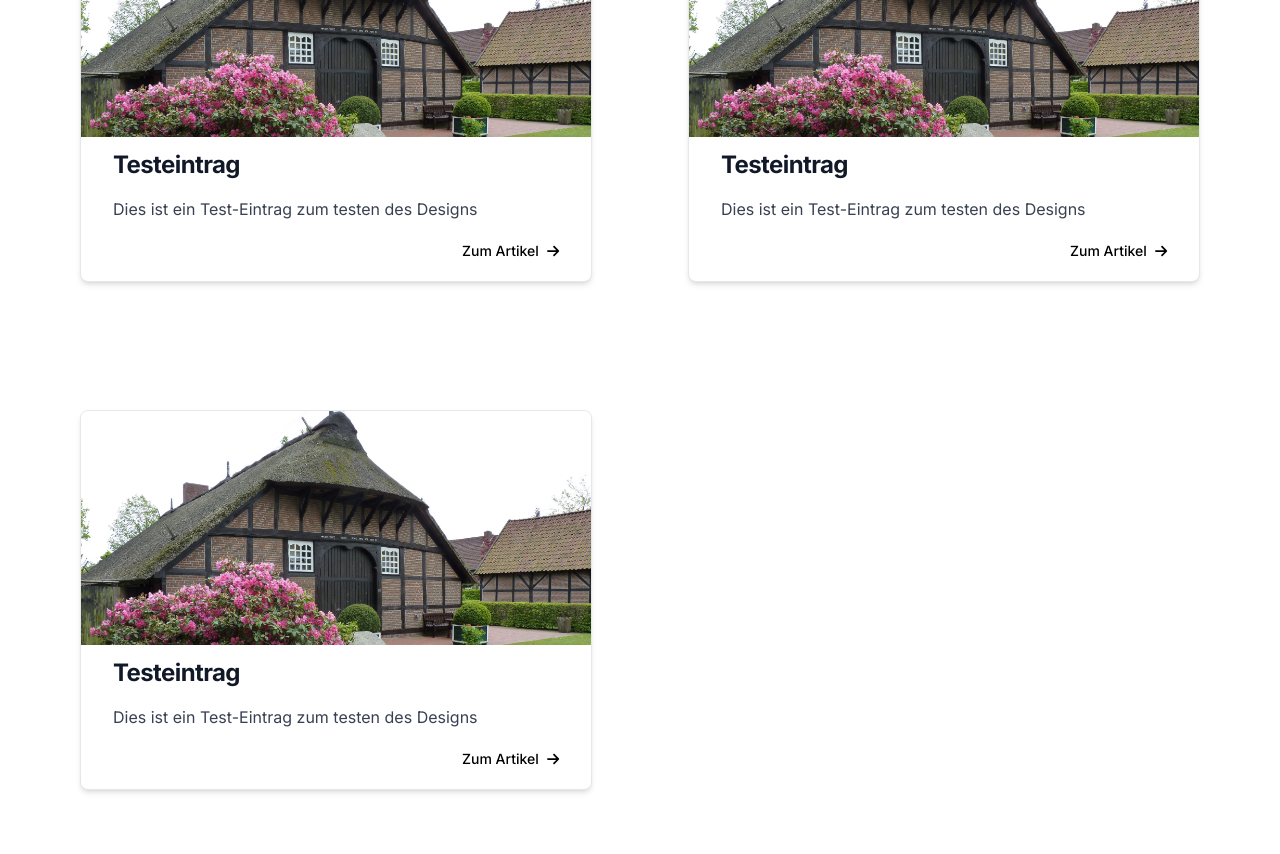
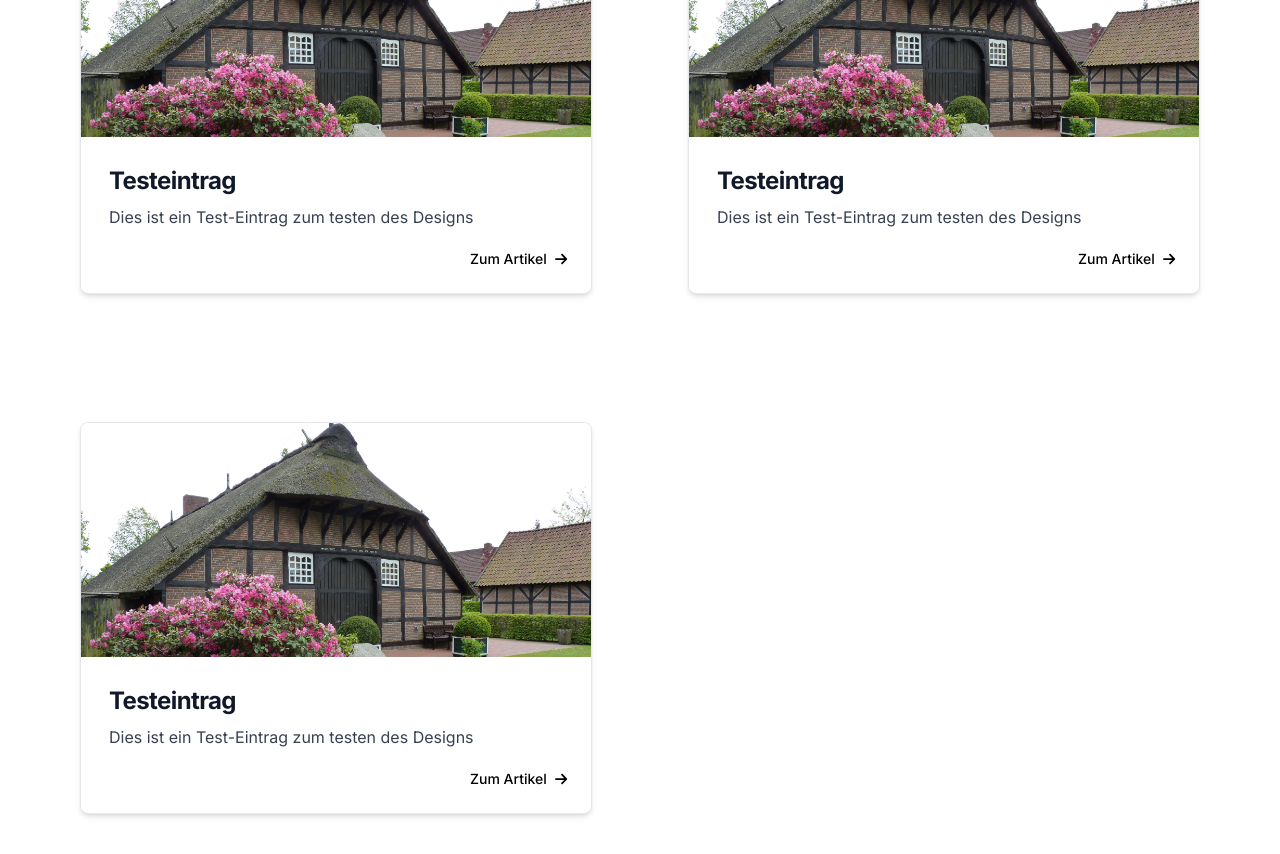
Before and after one commit to Pudl0/westerloy, a Next.js app: page / in a window 1280 px wide. Shown: the part 1040-1894 px from the top of the page. Before the commit the page ends 1870 px from the top, so only its background shows below. Built offline with nearby package versions, Linux system fonts and the light colour scheme.

Commit message:
unified margin and padding

```diff
--- a/src/app/eventdashboard/page.tsx
+++ b/src/app/eventdashboard/page.tsx
@@ -2,7 +2,7 @@ import EventDashboardItem from '@/components/cards/event-dashboard-item';
 
 export default function EventDashboard() {
   return (
-    <main className="flex min-h-screen flex-col items-center justify-between gap-y-24">
+    <main className="flex min-h-screen flex-col items-center justify-between gap-y-24 my-12">
       <EventDashboardItem></EventDashboardItem>
       <EventDashboardItem></EventDashboardItem>
     </main>
--- a/src/components/cards/event-dashboard-item.tsx
+++ b/src/components/cards/event-dashboard-item.tsx
@@ -4,10 +4,10 @@ import Image from 'next/image';
 
 export default function EventDashboardItem() {
   return (
-    <div className="flex flex-col bg-white rounded drop-shadow-lg w-3/4 xl:w-2/3">
-      <Image className="rounded-t-lg h-3/4 item-header" src="/Muehlenhof.jpg" width={1920} height={1080} alt="" />
+    <div className="flex flex-col bg-white rounded-xl overflow-hidden drop-shadow-lg w-3/4 xl:w-2/3">
+      <Image className="h-3/4 item-header" src="/Muehlenhof.jpg" width={1920} height={1080} alt="" />
       <div className="flex flex-col w-full md:flex-row">
-        <div className="flex justify-around p-4 font-bold leading-none text-gray-800 uppercase bg-gray-400 rounded-b md:flex-col md:items-center md:justify-center md:w-1/4">
+        <div className="flex justify-around p-4 font-bold leading-none text-gray-800 uppercase bg-gray-300 md:flex-col md:items-center md:justify-center md:w-1/4">
           <div className="md:text-3xl xl:text-4xl">01.</div>
           <div className="md:text-lg xl:text-xl">Dezember</div>
           <div className="md:text-lg xl:text-xl">2021</div>
--- a/src/components/cards/news-dashboard-item.tsx
+++ b/src/components/cards/news-dashboard-item.tsx
@@ -6,12 +6,16 @@ export default function NewsDashboardItem() {
   return (
     <div className="flex flex-col lg:max-w-lg lg:max-h-lg max-h-sm bg-white border border-gray-200 rounded-lg shadow-md dark:bg-gray-800 dark:border-gray-700">
       <Image className="rounded-t-lg h-3/4" src="/Muehlenhof.jpg" width={800} height={600} alt="" />
-      <div className="px-2 py-3 flex flex-col">
-        <h5 className="mb-2 pl-6 text-2xl font-bold tracking-tight text-gray-900 dark:text-white">Testeintrag</h5>
-        <p className="mb-3 mt-2 mx-6 font-normal text-gray-700 dark:text-gray-400">
-          Dies ist ein Test-Eintrag zum testen des Designs
-        </p>
-        <button className="inline-flex self-end items-center pr-6 py-2 text-sm font-medium text-center text-black rounded-lg gap-2">
+      <div className="p-4 flex flex-col">
+        <div className="p-3">
+          <h5 className="mb-2 text-2xl font-bold tracking-tight text-gray-900 dark:text-white">
+            Testeintrag
+          </h5>
+          <p className="font-normal text-gray-700 dark:text-gray-400">
+            Dies ist ein Test-Eintrag zum testen des Designs
+          </p>
+        </div>
+        <button className="inline-flex self-end items-center p-2 text-sm font-medium text-black rounded-lg gap-2 hover:bg-slate-100">
           <p>Zum Artikel</p>
           <FontAwesomeIcon icon={faArrowRight} className="fas fa-arrow-right"></FontAwesomeIcon>
         </button>
--- a/src/components/news-detail-component.tsx
+++ /dev/null
@@ -1,29 +0,0 @@
-import Image from 'next/image';
-
-export default function NewsDetailComponent() {
-  return (
-    <div className="mt-10 w-full">
-      <div className="mb-4 md:mb-0 w-full max-w-screen-md mx-auto relative" style={{ height: 24 + 'em' }}>
-        <div className="absolute left-0 bottom-0 w-full h-full z-10 rounded-xl item-header"></div>
-        <Image
-          src="/Muehlenhof.jpg"
-          width={1920}
-          height={1080}
-          alt=""
-          className="absolute left-0 top-0 w-full h-full z-0 object-cover rounded-xl"
-        />
-        <div className="p-4 absolute bottom-0 left-0 z-20">
-          <h2 className="text-4xl font-semibold text-gray-100 leading-tight">Dies ist ein Titel</h2>
-        </div>
-      </div>
-      <div className="mt-12 text-gray-700 max-w-screen-md mx-auto text-lg leading-relaxed">
-        Lorem ipsum dolor sit amet, consetetur sadipscing elitr, sed diam nonumy eirmod tempor invidunt ut labore et
-        dolore magna aliquyam erat, sed diam voluptua. At vero eos et accusam et justo duo dolores et ea rebum. Stet
-        clita kasd gubergren, no sea takimata sanctus est Lorem ipsum dolor sit amet. Lorem ipsum dolor sit amet,
-        consetetur sadipscing elitr, sed diam nonumy eirmod tempor invidunt ut labore et dolore magna aliquyam erat, sed
-        diam voluptua. At vero eos et accusam et justo duo dolores et ea rebum. Stet clita kasd gubergren, no sea
-        takimata sanctus est Lorem ipsum dolor sit amet.
-      </div>
-    </div>
-  );
-}
```
